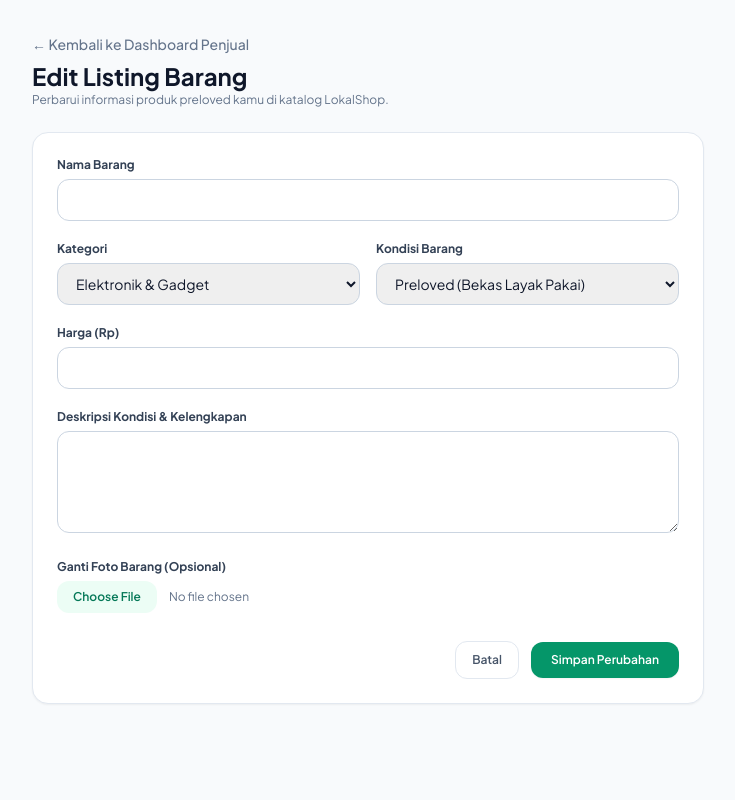
After one commit to yumikohakashi-creator/lokalshop, a Spring app: template src/main/resources/templates/edit-barang.html in a window 1280 px wide. The commit adds this page. Shown: the whole page, without its empty margins (272-1007 px from the left). Run offline with Thymeleaf, Linux system fonts and the light colour scheme; the template is opened without the code that fills it, so the values that code supplies are empty; some libraries are stand-ins or nearby versions.

Commit message:
tambah fitur edit dan hapus

```diff
--- a/src/main/resources/templates/dashboard-penjual.html
+++ b/src/main/resources/templates/dashboard-penjual.html
@@ -13,6 +13,10 @@
 <body class="bg-slate-50 text-slate-900 min-h-screen py-8 px-4">
 
     <div class="max-w-5xl mx-auto">
+        <!-- Alert Notifikasi CRUD -->
+        <div th:if="${sukses}" class="mb-4 bg-emerald-50 border border-emerald-200 text-emerald-800 px-4 py-3 rounded-xl text-xs font-semibold" th:text="${sukses}"></div>
+        <div th:if="${error}" class="mb-4 bg-red-50 border border-red-200 text-red-700 px-4 py-3 rounded-xl text-xs font-semibold" th:text="${error}"></div>
+
         <!-- Banner Identitas Akun & Peran Penjual -->
         <div class="bg-emerald-50 border border-emerald-200 text-emerald-900 px-4 py-3 rounded-xl mb-6 flex flex-wrap items-center justify-between gap-2 text-xs">
             <span>👤 Akun Aktif: <strong th:text="${userAktif.nama}">Yumiko</strong> (<span th:text="${userAktif.email}">yumiko@mail.com</span>)</span>
--- /dev/null
+++ b/src/main/resources/templates/edit-barang.html
@@ -0,0 +1,88 @@
+<!DOCTYPE html>
+<html lang="id" xmlns:th="http://www.thymeleaf.org">
+<head>
+    <meta charset="UTF-8">
+    <meta name="viewport" content="width=device-width, initial-scale=1.0">
+    <title>Edit Barang - LokalShop</title>
+    <script src="https://cdn.tailwindcss.com"></script>
+    <link href="https://fonts.googleapis.com/css2?family=Plus+Jakarta+Sans:wght@400;500;600;700&display=swap" rel="stylesheet">
+    <style>
+        body { font-family: 'Plus Jakarta Sans', sans-serif; background-color: #F8FAFC; color: #0F172A; }
+    </style>
+</head>
+<body class="bg-slate-50 text-slate-900 min-h-screen py-8 px-4">
+
+    <div class="max-w-2xl mx-auto">
+        <div class="mb-6">
+            <a href="/penjual" class="text-sm font-medium text-slate-500 hover:text-slate-900">← Kembali ke Dashboard Penjual</a>
+            <h1 class="text-2xl font-bold text-slate-900 mt-1">Edit Listing Barang</h1>
+            <p class="text-xs text-slate-500">Perbarui informasi produk preloved kamu di katalog LokalShop.</p>
+        </div>
+
+        <div th:if="${error}" class="mb-4 bg-red-50 border border-red-200 text-red-700 px-4 py-3 rounded-xl text-xs font-medium" th:text="${error}"></div>
+
+        <form th:action="@{/barang/update/{id}(id=${barang.idBarang})}" method="post" enctype="multipart/form-data"
+              class="bg-white rounded-2xl border border-slate-200 p-6 shadow-sm space-y-5">
+
+            <div>
+                <label class="block text-xs font-bold text-slate-700 mb-1.5">Nama Barang</label>
+                <input type="text" name="namaBarang" th:value="${barang.namaBarang}" required
+                       class="w-full rounded-xl border border-slate-300 px-3.5 py-2.5 text-sm focus:outline-none focus:ring-2 focus:ring-emerald-500">
+            </div>
+
+            <div class="grid grid-cols-1 sm:grid-cols-2 gap-4">
+                <div>
+                    <label class="block text-xs font-bold text-slate-700 mb-1.5">Kategori</label>
+                    <select name="kategori" required class="w-full rounded-xl border border-slate-300 px-3.5 py-2.5 text-sm focus:outline-none focus:ring-2 focus:ring-emerald-500">
+                        <option value="Elektronik & Gadget" th:selected="${kategoriTerpilih == 'Elektronik & Gadget'}">Elektronik & Gadget</option>
+                        <option value="Perlengkapan Kos" th:selected="${kategoriTerpilih == 'Perlengkapan Kos'}">Perlengkapan Kos</option>
+                        <option value="Buku & Alat Kuliah" th:selected="${kategoriTerpilih == 'Buku & Alat Kuliah'}">Buku & Alat Kuliah</option>
+                        <option value="Fashion & Aksesoris" th:selected="${kategoriTerpilih == 'Fashion & Aksesoris'}">Fashion & Aksesoris</option>
+                        <option value="Lainnya" th:selected="${kategoriTerpilih == 'Lainnya'}">Lainnya</option>
+                    </select>
+                </div>
+
+                <div>
+                    <label class="block text-xs font-bold text-slate-700 mb-1.5">Kondisi Barang</label>
+                    <select name="kondisiBarang" required class="w-full rounded-xl border border-slate-300 px-3.5 py-2.5 text-sm focus:outline-none focus:ring-2 focus:ring-emerald-500">
+                        <option value="Preloved" th:selected="${barang.kondisiBarang == 'Preloved'}">Preloved (Bekas Layak Pakai)</option>
+                        <option value="Baru" th:selected="${barang.kondisiBarang == 'Baru'}">Baru</option>
+                    </select>
+                </div>
+            </div>
+
+            <div>
+                <label class="block text-xs font-bold text-slate-700 mb-1.5">Harga (Rp)</label>
+                <input type="number" name="harga" th:value="${barang.harga}" min="1000" step="500" required
+                       class="w-full rounded-xl border border-slate-300 px-3.5 py-2.5 text-sm focus:outline-none focus:ring-2 focus:ring-emerald-500">
+            </div>
+
+            <div>
+                <label class="block text-xs font-bold text-slate-700 mb-1.5">Deskripsi Kondisi & Kelengkapan</label>
+                <textarea name="deskripsi" rows="4" required th:text="${deskripsiBersih}"
+                          class="w-full rounded-xl border border-slate-300 px-3.5 py-2.5 text-sm focus:outline-none focus:ring-2 focus:ring-emerald-500"></textarea>
+            </div>
+
+            <div>
+                <label class="block text-xs font-bold text-slate-700 mb-1.5">Ganti Foto Barang (Opsional)</label>
+                <div th:if="${barang.fotoBarang != null}" class="mb-2">
+                    <img th:src="${barang.fotoBarang}" alt="Foto saat ini" class="h-24 w-24 object-cover rounded-xl border border-slate-200">
+                    <p class="text-[11px] text-slate-400 mt-1">Biarkan kosong jika tidak ingin mengganti foto di atas.</p>
+                </div>
+                <input type="file" name="fotoFile" accept="image/*"
+                       class="w-full text-xs text-slate-500 file:mr-3 file:py-2 file:px-4 file:rounded-xl file:border-0 file:text-xs file:font-semibold file:bg-emerald-50 file:text-emerald-700 hover:file:bg-emerald-100">
+            </div>
+
+            <div class="flex items-center justify-end gap-3 pt-2">
+                <a href="/penjual" class="px-4 py-2.5 rounded-xl border border-slate-200 text-xs font-semibold text-slate-600 hover:bg-slate-50">
+                    Batal
+                </a>
+                <button type="submit" class="bg-emerald-600 hover:bg-emerald-700 text-white text-xs font-semibold px-5 py-2.5 rounded-xl shadow-sm transition">
+                    Simpan Perubahan
+                </button>
+            </div>
+        </form>
+    </div>
+
+</body>
+</html>
```
Also changed, not shown: src/main/java/com/example/lokalshop/controller/LokalShopController.java (+105 -0 lines).
